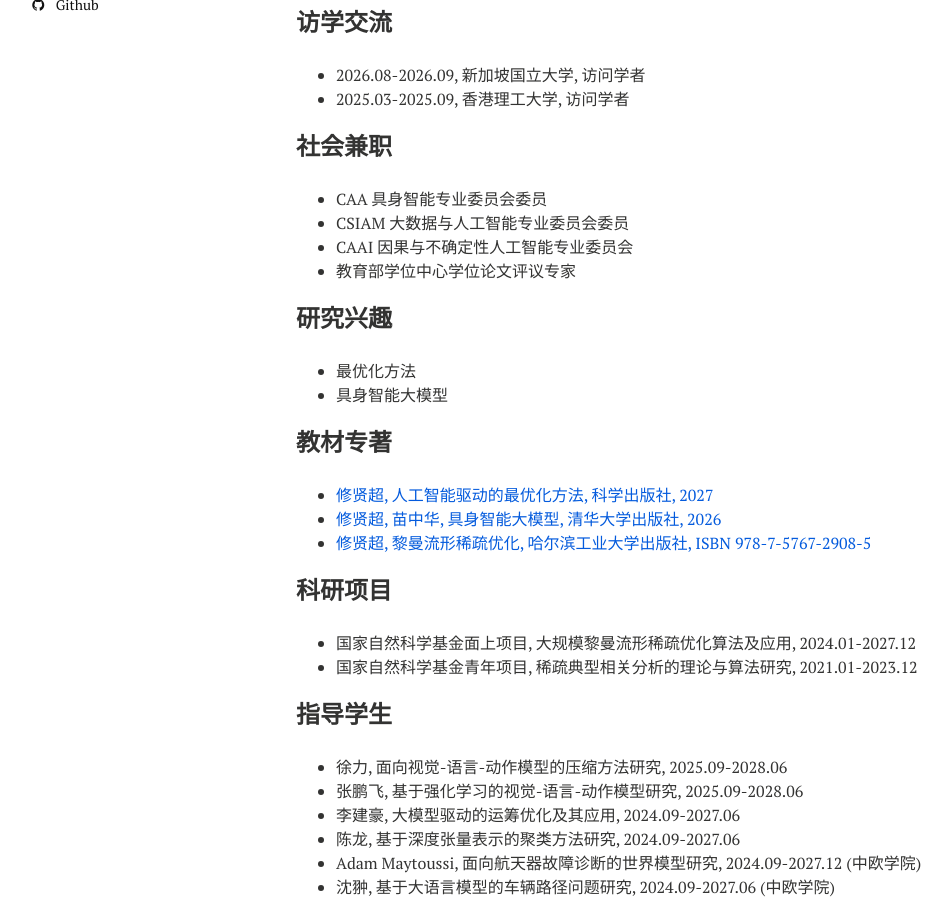
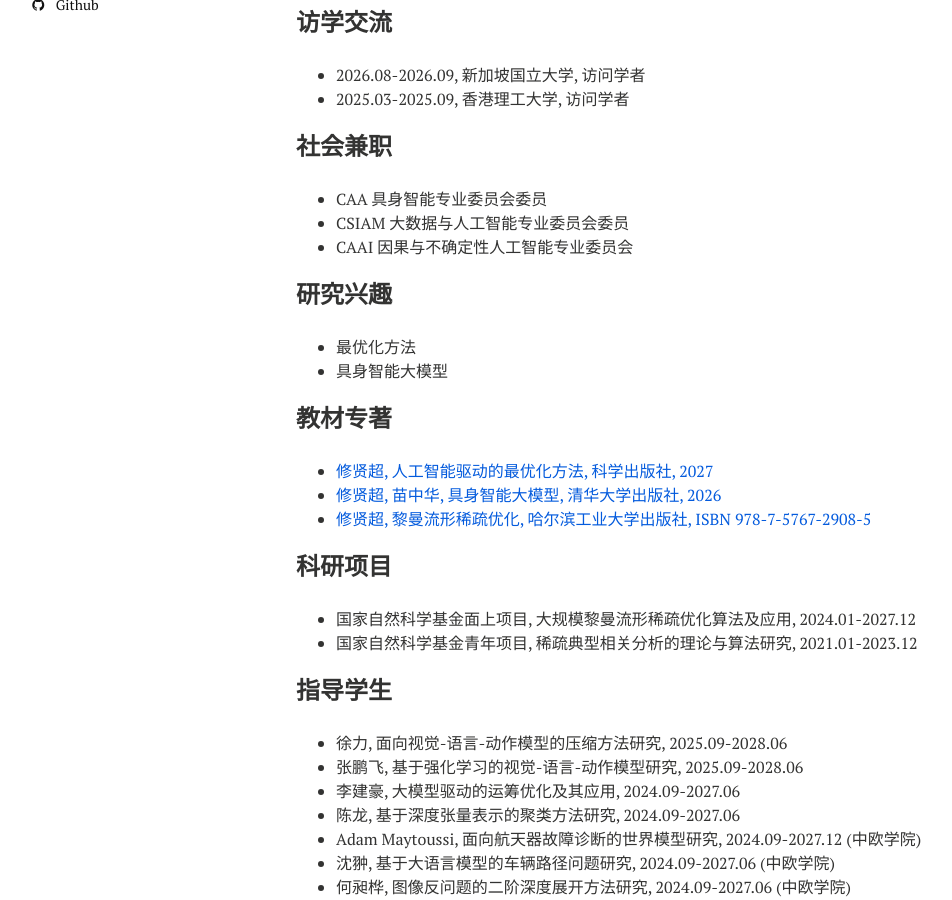
Before and after one commit to xianchaoxiu/xianchaoxiu.github.io, a Jekyll site: the page built from chinese/index.md, in a window 1280 px wide and 900 px high, scrolled down 336 px. Shown: the whole window, without its empty margins (24-976 px from the left). Built offline with Jekyll 4.4.1, drawn with Linux system fonts in a browser that asks for light colours; nearby versions of some CDN libraries.

Commit message:
Update index.md

```diff
--- a/chinese/index.md
+++ b/chinese/index.md
@@ -26,7 +26,7 @@ share: false
 * CAA 具身智能专业委员会委员 <br>
 * CSIAM 大数据与人工智能专业委员会委员 <br>
 * CAAI 因果与不确定性人工智能专业委员会<br>
-* 教育部学位中心学位论文评议专家 <br>
+
 
 ### 研究兴趣
 * 最优化方法<br>
```
